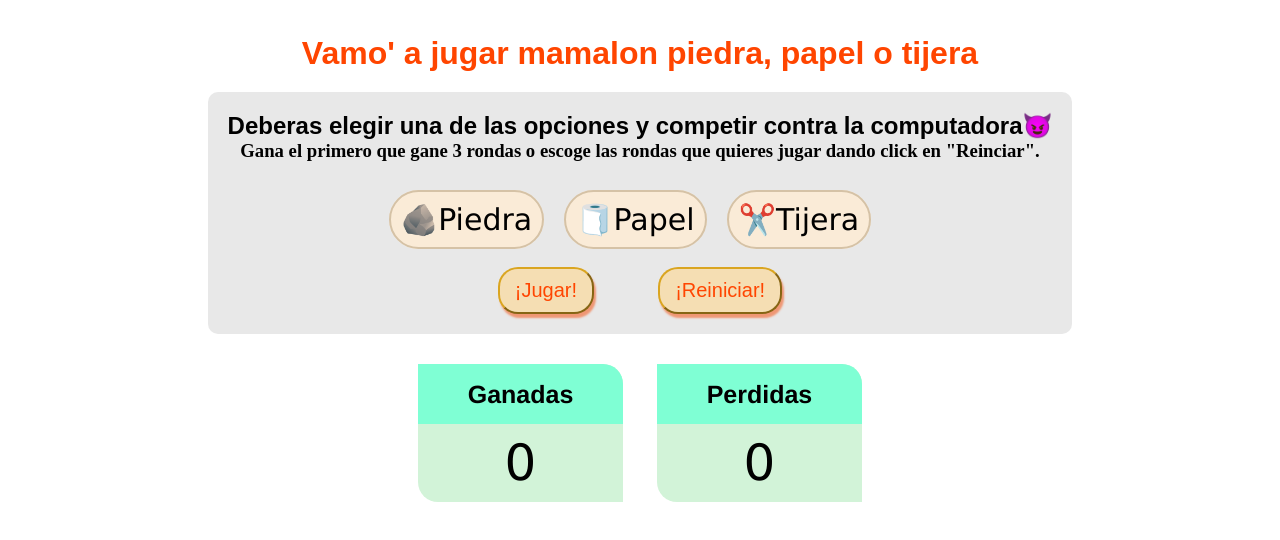
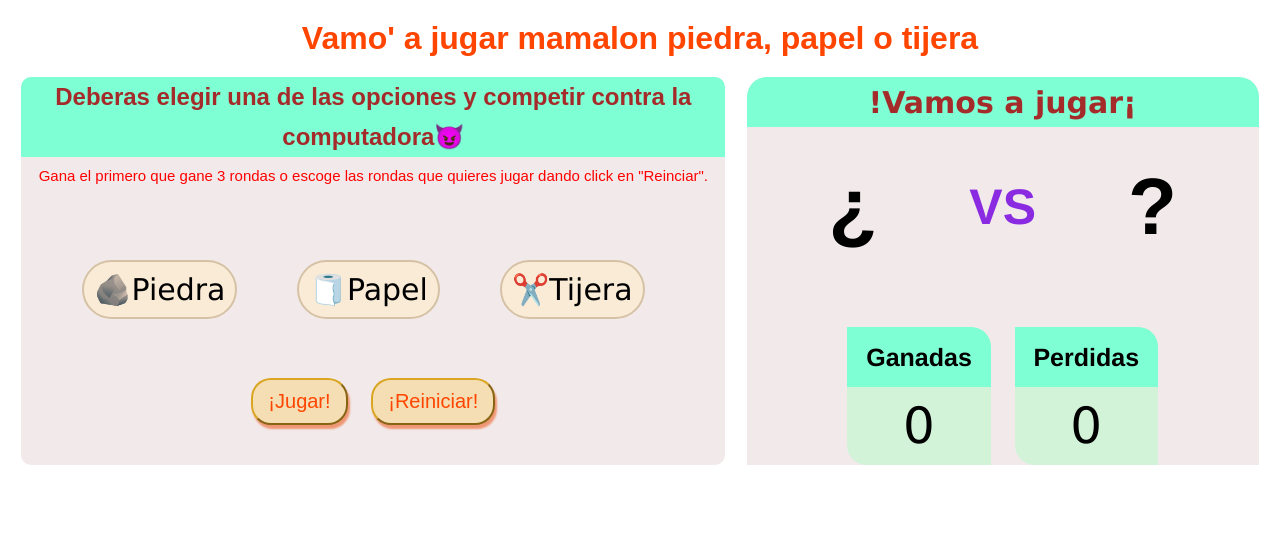
Before and after one commit to CaperAsDev/ProgramacionBasica2022, a plain HTML site: page jugando.html in a window 1280 px wide. Drawn offline with Linux system fonts and the light colour scheme.

Commit message:
Juego terminado

```diff
--- a/jugando.css
+++ b/jugando.css
@@ -4,8 +4,7 @@
     box-sizing: border-box;
 }
 body{
-    margin: 15px auto;
-    width: 80%;
+    width: 100%;
     display: flex;
     flex-direction: column;
     align-items: center;
@@ -15,19 +14,49 @@ body{
     color: orangered;
     margin: 20px;
 }
-.seleccion{
+.juego{
+    width: 100%;
+    display: flex;
+    justify-content: space-evenly;
+}
+.juego .seleccion{
+    width: 55%;
     display: flex;
     flex-direction: column;
     align-items: center;
-    background-color: rgb(232, 232, 232);
+    justify-content: space-between;
+    background-color: rgb(242, 234, 234);
     border-radius: 10px;
-    padding: 20px;
+    overflow: hidden;
 }
-form{
+
+.juego .seleccion .seleccion_header h2{
+    font-family: Arial, Helvetica, sans-serif;
+    text-align: center;
+    color: brown;
+    width: 100%;
+    height: 80px;
+    line-height: 40px;
+    background-color: aquamarine;
+}
+.juego .seleccion .seleccion_header h3{
+    font-family: Arial, Helvetica, sans-serif;
+    font-size: 15px;
+    text-align: center;
+    font-weight: normal;
+    color: red;
+    margin-top: 10px;
+}
+.juego .seleccion .seleccion_interaccion{
+    height: 60%;
     display: flex;
+    flex-direction: column;
+    align-items: center;
+    justify-content: space-evenly;
 }
-h2{
-    font-family: Arial, Helvetica, sans-serif;
+.juego .seleccion form{
+    display: flex;
+    gap: 40px;
 }
 form label span {
     font-size: 30px;
@@ -73,9 +102,70 @@ form label input[type=radio]:checked + span{
     color: rgb(241, 103, 17);
     font-weight: bolder;
 }
+.juego .duelo{
+    width: 40%;
+    display: flex;
+    flex-direction: column;
+    align-items: center;
+    justify-content: space-between;
+    background-color: rgb(242, 234, 234);
+    border-radius: 20px 20px 0 0;
+    overflow: hidden;
 
-.contador{
-    width: 50%;
+}
+.interface{
+    display: flex;
+    flex-direction: column;
+    width: 100%;
+    height: 200px;
+    align-items: center;
+    justify-content: space-between;
+    margin-bottom: 20px;
+
+}
+.interface_resultado{
+    display: flex;
+    justify-content: center;
+    align-items: center;
+    width: 100%;
+    height: 25%;
+    background-color: aquamarine;
+}
+.interface_resultado h3{
+    font-family: 'Lucida Sans', 'Lucida Sans Regular', 'Lucida Grande', 'Lucida Sans Unicode', Geneva, Verdana, sans-serif;
+    font-size: 30px;
+    text-align: center;
+    color: brown;
+}
+.interface_duelo{
+    display: flex;
+    align-items: center;
+    width: 90%;
+    height: 70%;
+    justify-content: space-evenly;
+}
+
+.interface_duelo div{
+    display: flex;
+    align-items: center;
+    height: 70%;
+    width: 30%;
+}
+.interface_duelo div p{
+    width: 100%;
+    text-align: center;
+    font-family: Helvetica;
+    font-weight: bolder;
+}
+#icono_jugador, #icono_pc{
+    font-size: 80px;
+}
+#vs{
+    font-size: 50px;
+    color: blueviolet;
+}
+.duelo .contador{
+    width: 70%;
     height: fit-content;
     justify-content: space-evenly;
     display: flex;
--- a/jugando.html
+++ b/jugando.html
@@ -10,16 +10,21 @@
         <header>
             <h1 class="titulo">Vamo' a jugar mamalon piedra, papel o tijera</h1>
         </header>
+        <section class="juego">
+
             <section class="seleccion">
+                <section class="seleccion_header">
 
                     <h2>Deberas elegir una de las opciones y competir contra la computadora<span>😈</span></h2>
                     <h3>Gana el primero que gane 3 rondas o escoge las rondas que quieres jugar dando click en "Reinciar".</h3>
+                </section>
+                <section class="seleccion_interaccion">
 
                     <form action="" class="options_container">
 
-                <label ><input type="radio" name="seleccion" id="piedra" class="seleccion"><span>🪨Piedra</span></label>
-                <label ><input type="radio" name="seleccion" id="papel" class="seleccion"><span>🧻Papel</span></label>
-                <label ><input type="radio" name="seleccion" id="tijera" class="seleccion"><span>✂️Tijera</span></label>
+                        <label ><input type="radio" name="seleccion" id="piedra" class="seleccion" onclick="icono()"><span>🪨Piedra</span></label>
+                        <label ><input type="radio" name="seleccion" id="papel" class="seleccion" onclick="icono()"><span>🧻Papel</span></label>
+                        <label ><input type="radio" name="seleccion" id="tijera" class="seleccion" onclick="icono()"><span>✂️Tijera</span></label>
 
                     </form>
                     <div class="botones">
@@ -27,6 +32,25 @@
                         <input id="jugar" type="button" value="¡Jugar!" onclick="evaluar()" >
 
                         <input id="reiniciar" type="button" value="¡Reiniciar!" onclick="reiniciar()" >
+                    </div>
+                </section>
+            </section>
+            <section class="duelo">
+
+                <section class="interface">
+                    <div class="interface_resultado">
+                        <h3 id="resultadoDuelo">!Vamos a jugar¡</h3>
+                    </div>
+                    <div class="interface_duelo">
+                        <div>
+                            <p id="icono_jugador">¿</p>
+                        </div>
+                        <div>
+                            <p id="vs">VS</p>
+                        </div>
+                        <div>
+                            <p id="icono_pc">?</p>
+                        </div>
                     </div>
                 </section>
                 <section class="contador">
@@ -44,6 +68,8 @@
 
                     </div>
                 </section>
+            </section>
+        </section>
 
         <script src="./jugando.js"></script>
     </body>
--- a/jugando.js
+++ b/jugando.js
@@ -3,6 +3,7 @@
 let jugador = 0;
 let computador = 0;
 let escogida = ["🪨","🧻","✂️"];
+let ids = ["icono_jugador", "icono_pc"];
 let ganadas = 0;
 let perdidas = 0;
 let rondas = 3;
@@ -22,13 +23,9 @@ function contador (id, contando){
      document.getElementById(id).textContent= `${contando}`;
 }
 
-//Ahora haremos la funcion que activara el boton jugar de nuestra pagina
+//Hacemos una funcion para leer la seleccion del jugador
 
-function evaluar(){
-    //Con cada click queremos un nuevo numero aleatorio para la seleccion del computador
-        computador = aleatorio(0,2);
-        console.log(escogida[computador]);
-
+function leerSeleccion(){
     //Esto me trae un nodeList con los imputs que en su atributo name son iguales a "seleccion" de nuestro html, este nodelist parece un array pero no lo es asi que debo convertirlo a array.
 
     let nodeList = document.querySelectorAll('input.seleccion');
@@ -41,21 +38,48 @@ function evaluar(){
 
 //Ahora pasamos el numero del index(seleccionado) a nuestra variable jugador
 
-        jugador = seleccionado;
+    return jugador = seleccionado;
 
+}
+//Hacer funcion para que el resultado del duelo salga en pantalla
+function resultadoDuelo(resultado){
+    document.getElementById("resultadoDuelo").textContent=`${resultado}`
+}
+//Hacer la funcion para que aparezcan los iconos en pantalla
+function iconoEnPantalla(id, icon){
+    document.getElementById(id).textContent=`${icon}`
+}
+function icono(){
+    iconoEnPantalla(ids[0], escogida[leerSeleccion()]);
+    iconoEnPantalla(ids[1], "?");
+
+
+}
+//Ahora haremos la funcion que activara el boton jugar de nuestra pagina
+
+function evaluar(){
+    //Con cada click queremos un nuevo numero aleatorio para la seleccion del computador
+        computador = aleatorio(0,2);
+        console.log(escogida[computador]);
+
+    //Leemos la seleccion del jugador
+    leerSeleccion()
+    //Pintamos icono de seleccion del computador en pantalla
+    iconoEnPantalla(ids[1], escogida[computador]);
     //Evaluando jugada
 
         if(jugador == computador){
-            alert(`🤬 Empate: Ambos escogieron ${escogida[jugador]} `)
+            resultadoDuelo("🤬 Empate")
+
         }else if(jugador == 0 && computador == 2 || jugador == 1 && computador == 0 || jugador == 2 && computador == 1){
             ganadas ++
             contador("contador_ganadas-numero", ganadas);
-        alert(`🥳 Le ganaste con tu poderosa ${escogida[jugador]} a la debil ${escogida[computador]} del computador` );
+            resultadoDuelo("🥳 Ganaste");
         }
         else{
             perdidas ++
             contador("contador_perdidas-numero", perdidas);
-            alert(`😈 Destrozaron tu triste ${escogida[jugador]} con la vieja confiable ${escogida[computador]} del computador`)
+            resultadoDuelo("😈 Perdiste")
         }
 
         console.log(`ganadas: ${ganadas} perdidas: ${perdidas} vs ${rondas}`);
@@ -63,13 +87,11 @@ function evaluar(){
 
         if(ganadas == rondas || perdidas == rondas){
             if(ganadas > perdidas){
-                alert("¡Ganaste!")
-                ganadas = 0;
-                perdidas = 0;
+                alert("=====¡Ganaste!=====")
+                reiniciar();
             }else{
-                alert("¡Perdiste!")
-                ganadas = 0;
-                perdidas = 0;
+                alert("=====¡Perdiste!=====")
+                reiniciar();
             }
         }
 
@@ -79,6 +101,7 @@ function evaluar(){
 function reiniciar(){
     ganadas = 0;
     perdidas = 0;
+    iconoEnPantalla(ids[1], "?");
     contador("contador_ganadas-numero", ganadas);
     contador("contador_perdidas-numero", perdidas);
     rondas = prompt("¿Cuantas rondas quieres jugar?");
```
Lines whose indentation alone changed are shown as unchanged.
